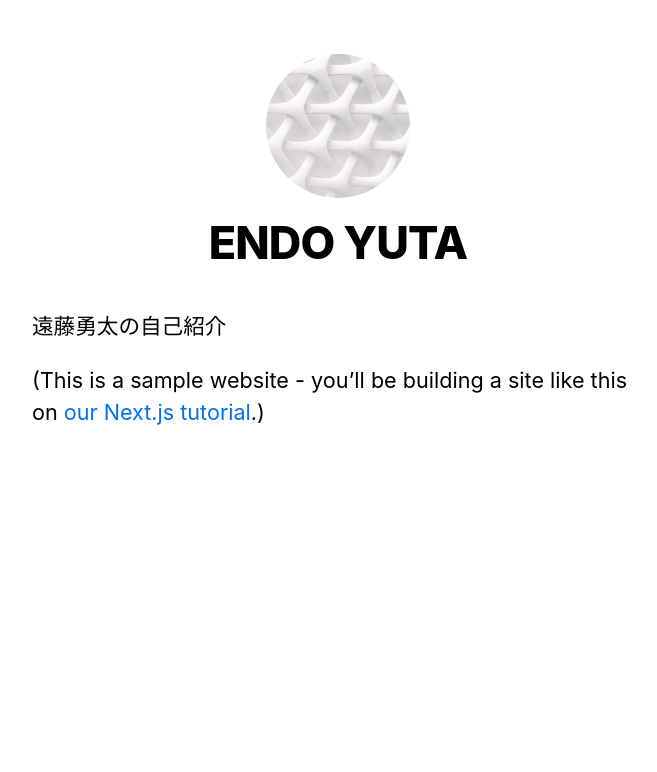
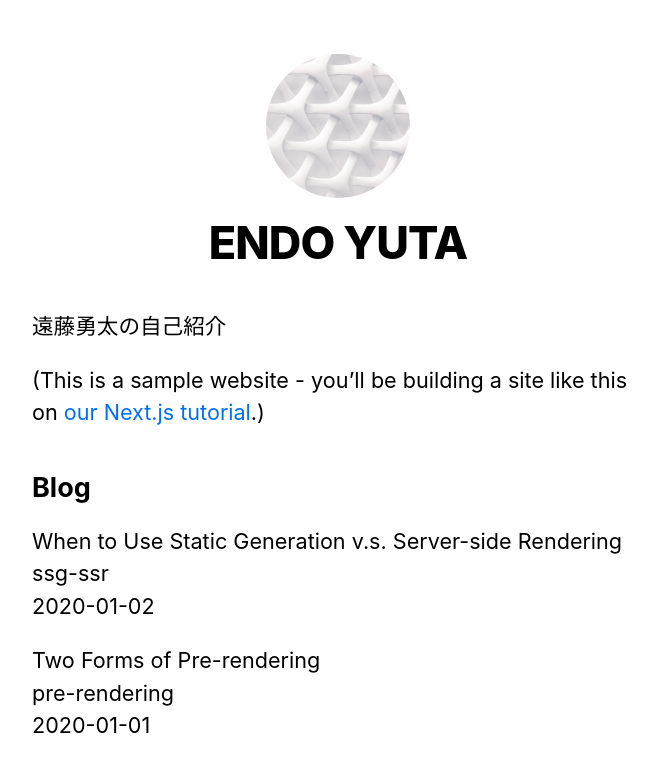
Before and after one commit to sria-endo/nextjs_tutorial, a Next.js app: page / in a window 1280 px wide. Shown: the top 772 px of the page, without its empty margins (302-959 px from the left). Built offline with nearby package versions, Linux system fonts and the light colour scheme.

Commit message:
レッスン４終了

```diff
--- /dev/null
+++ b/lib/posts.js
@@ -0,0 +1,35 @@
+import fs from 'fs'
+import path from 'path'
+import matter from 'gray-matter'
+
+const postsDirectory = path.join(process.cwd(), 'posts')
+
+export function getSortedPostsData() {
+  // /posts　配下のファイル名を取得する
+  const fileNames = fs.readdirSync(postsDirectory)
+  const allPostsData = fileNames.map(fileName => {
+    // id を取得するためにファイル名から ".md" を削除する
+    const id = fileName.replace(/\.md$/, '')
+
+    // マークダウンファイルを文字列として読み取る
+    const fullPath = path.join(postsDirectory, fileName)
+    const fileContents = fs.readFileSync(fullPath, 'utf8')
+
+    // 投稿のメタデータ部分を解析するために gray-matter を使う
+    const matterResult = matter(fileContents)
+
+    // データを id と合わせる
+    return {
+      id,
+      ...matterResult.data
+    }
+  })
+  // 投稿を日付でソートする
+  return allPostsData.sort((a, b) => {
+    if (a.date < b.date) {
+      return 1
+    } else {
+      return -1
+    }
+  })
+}
--- a/package.json
+++ b/package.json
@@ -10,6 +10,7 @@
   },
   "dependencies": {
     "classnames": "^2.2.6",
+    "gray-matter": "^4.0.3",
     "next": "11.0.0",
     "react": "17.0.2",
     "react-dom": "17.0.2",
--- a/pages/index.js
+++ b/pages/index.js
@@ -1,8 +1,18 @@
 import Head from 'next/head'
 import Layout, { siteTitle } from '../components/laypout'
 import utilStyles from '../styles/utils.module.css'
+import { getSortedPostsData } from '../lib/posts'
 
-export default function Home() {
+export async function getStaticProps() {
+  const allPostsData = getSortedPostsData()
+  return {
+    props: {
+      allPostsData
+    }
+  }
+}
+
+export default function Home({ allPostsData }) {
   return (
     <Layout home>
       <Head>
@@ -15,6 +25,20 @@
           <a href="https://nextjs.org/learn">our Next.js tutorial</a>.)
         </p>
       </section>
+      <section className={`${utilStyles.headingMd} ${utilStyles.padding1px}`}>
+        <h2 className={utilStyles.headingLg}>Blog</h2>
+        <ul className={utilStyles.list}>
+          {allPostsData.map(({ id, date, title }) => (
+            <li className={utilStyles.listItem} key={id}>
+              {title}
+              <br />
+              {id}
+              <br />
+              {date}
+            </li>
+          ))}
+        </ul>
+      </section>
     </Layout>
   )
 }
--- /dev/null
+++ b/posts/pre-rendering.md
@@ -0,0 +1,11 @@
+---
+title: 'Two Forms of Pre-rendering'
+date: '2020-01-01'
+---
+
+Next.js has two forms of pre-rendering: **Static Generation** and **Server-side Rendering**. The difference is in **when** it generates the HTML for a page.
+
+- **Static Generation** is the pre-rendering method that generates the HTML at **build time**. The pre-rendered HTML is then _reused_ on each request.
+- **Server-side Rendering** is the pre-rendering method that generates the HTML on **each request**.
+
+Importantly, Next.js lets you **choose** which pre-rendering form to use for each page. You can create a "hybrid" Next.js app by using Static Generation for most pages and using Server-side Rendering for others.
--- /dev/null
+++ b/posts/ssg-ssr.md
@@ -0,0 +1,19 @@
+---
+title: 'When to Use Static Generation v.s. Server-side Rendering'
+date: '2020-01-02'
+---
+
+We recommend using **Static Generation** (with and without data) whenever possible because your page can be built once and served by CDN, which makes it much faster than having a server render the page on every request.
+
+You can use Static Generation for many types of pages, including:
+
+- Marketing pages
+- Blog posts
+- E-commerce product listings
+- Help and documentation
+
+You should ask yourself: "Can I pre-render this page **ahead** of a user's request?" If the answer is yes, then you should choose Static Generation.
+
+On the other hand, Static Generation is **not** a good idea if you cannot pre-render a page ahead of a user's request. Maybe your page shows frequently updated data, and the page content changes on every request.
+
+In that case, you can use **Server-Side Rendering**. It will be slower, but the pre-rendered page will always be up-to-date. Or you can skip pre-rendering and use client-side JavaScript to populate data.
```
Also changed, not shown: 1 other file (tests, documents, lock files or other folders).
